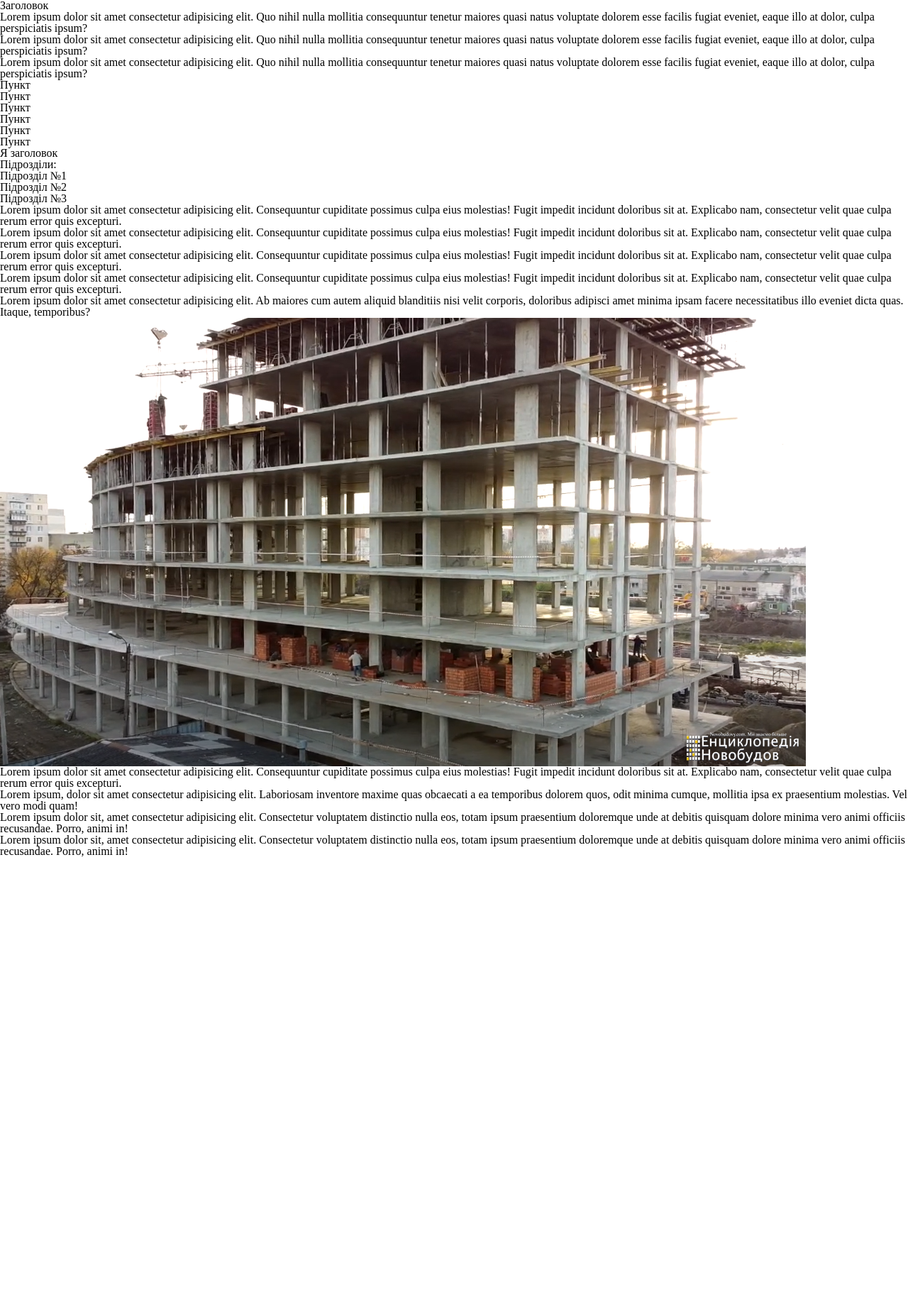
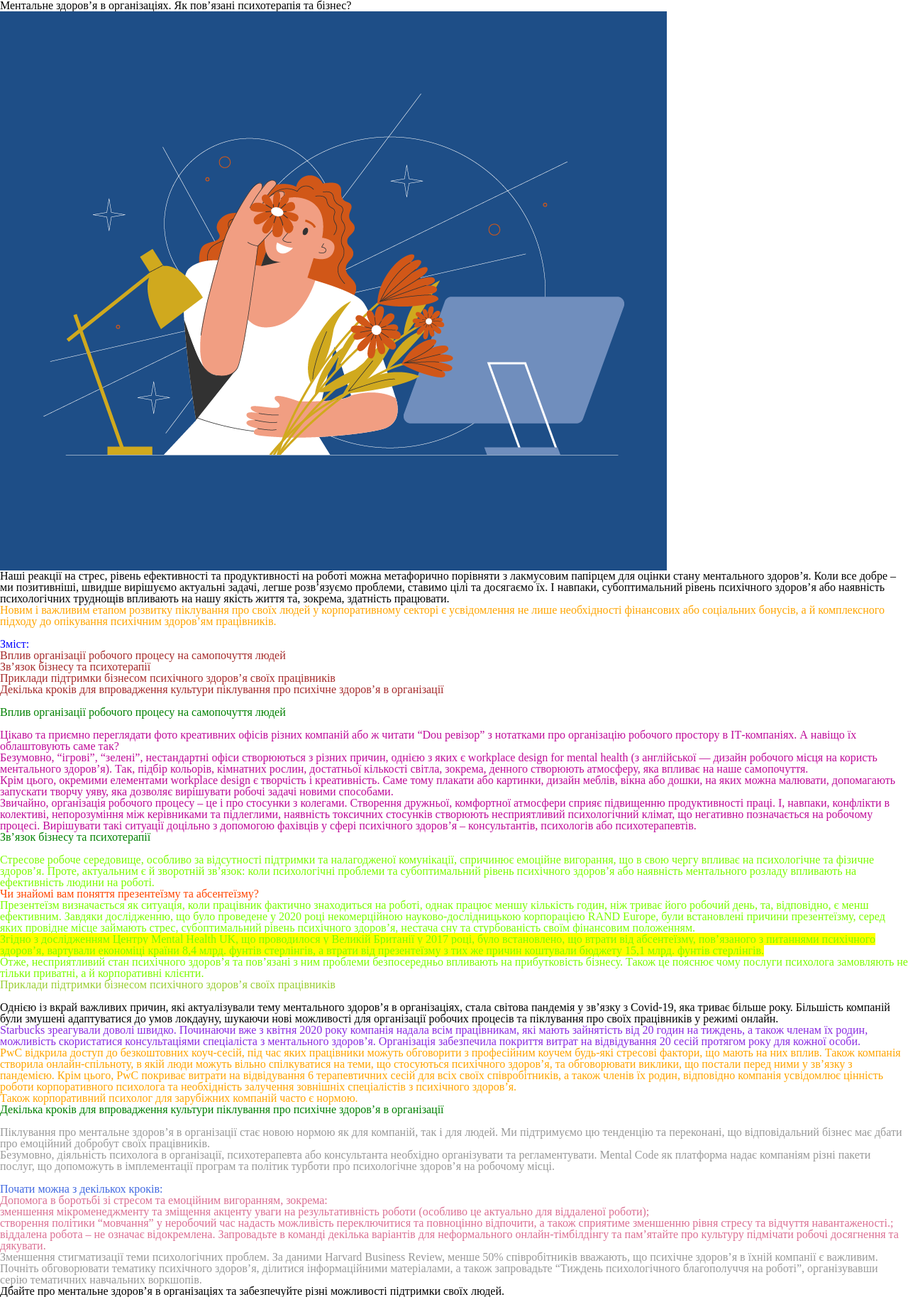
Before and after one commit to anastasiiaMek17/lessons, a PHP site: page / in a window 1280 px wide. Shown: the whole page at 71% size. Before the commit the page ends 1208 px from the top, so only its background shows below. Run offline with PHP 8.4, Linux system fonts and the light colour scheme.

Commit message:
Add files via upload

```diff
--- a/lesson_3/css/style.css
+++ b/lesson_3/css/style.css
@@ -1,179 +1,51 @@
-/* ----------------- */
-/* --RESET STYLES--- */
-/* ----------------- */
 @import url("reset.css");
 
-/* Анатомія CSS */
-
-/*
-Селектор - запит (пошук) елемента в HTML файлі
-до якого підключений данний CSS-файл
-*/
-/*
-селектор{
-	css параметр;
-	css параметр;
-	css параметр;
-	...
-	css параметр;
-}
-*/
-/* CSS параметр: */
-/* css властивість: значення властивості; */
-
-/* ----------------------------- */
-/* Типи селекторів */
-
-/* Тип №0. Селектор зірочка  */
-/* Шукаємо (робимо запит) до всіх об'єктів */
-* {
+.title{
+    color: blue;
 }
 
-/* Тип №1. Селектор тегу */
-/* Шукаємо (робимо запит) по назві тегу */
-
-/* Приклад */
-/* Звертаємось/описуємо (шукаємо, робимо запит) до УСІХ
-	тегів DIV на сторінці
-*/
-div {
-	/* color: red; */
-}
-/* Звертаємось/описуємо (шукаємо, робимо запит) до УСІХ
-	тегів A на сторінці
-*/
-a {
-	/* color: green; */
+.item2 *{
+    color: lawngreen;
 }
 
-/* Тип №2. Селектор класу */
-/* Шукаємо (робимо запит по назві класу) */
-/* спочатку КРАПКА потім ім'я класу */
-
-/* Звертаємось/описуємо
-	(шукаємо, робимо запит) до УСІХ
-	тегів з класом text на сторінці
-*/
-
-.text {
-	/* color: red; */
+.item2__text{
+    color: orangered;
 }
 
-/* Тип №3. Селектор ID */
-/* Шукаємо (робимо запит по назві ID) */
-/* спочатку # потім значення ID */
-#list {
-	/* color: red; */
+.content{
+    color: brown;
 }
 
-/* КОМБІНАЦІЇ СЕЛЕКТОРІВ */
-
-/* Усі DIV з класом text */
-div.text {
-	/* color: green; */
-}
-/* Усі теги з класами lesson
-	та text одночасно
-	НІЯКИХ ПРОБІЛІВ МІЖ КЛАСАМИ!
-*/
-.lesson.text {
-	/* color: green; */
+.item1 p{
+    color: rgb(190, 11, 152);
 }
 
-/* Звертаємось відразу до кількох класів */
-.lesson {
-	/* color: red; */
-	/* ... */
-}
-.text {
-	/* color: red; */
-	/* ... */
+#three{
+    color: yellowgreen;
 }
 
-/* Звертаємось відразу до об'єктів з класом lesson та
-	до об'єктів з класом text
- */
-
-.lesson,
-.text {
-	/* color: red; */
+.item3__text{
+    color: blueviolet;
 }
 
-/* КАСКАДНІСТЬ (ВКЛАДЕНІСТЬ) СЕЛЕКТОРІВ */
-/* ОБОВ'ЯЗКОВО ПРОБІЛ МІЖ ЕЛЕМЕНТАМИ */
 
-/* Усі теги P в середені об'єктів з класом text
-	рівень вкладеності значення немає
- */
-.text p {
-	/* color: red; */
+.item4__list{
+    color: palevioletred;
 }
 
-/* Усі об'єкти з класом lesson в середені
-	об'єктів з класом text
-*/
-.text .lesson {
+.item4>p{
+    color: #999 ;
 }
 
-/* Усі об'єкти в середені
-об'єктів з класом text */
-.text * {
-	/* color: green; */
+.text+p,
+.item3__text~p{
+    color: orange;
 }
 
-/* Усі теги P першого рівня (безпосередні)
-	в середені об'єктів з класом text
-*/
-.text > p {
-	/* color: red; */
-}
-/*
-Усі теги P які знаходяться
-далі по коду після об'єктів з класом text
-та мають той самий рівень вкладеності
-*/
-.text ~ p {
-	/* color: red; */
+[class*= "__title"]{
+    color: green ;
 }
 
-/*
-Тег P який знаходяться беспосередньо
-далі по коду після об'єктів з класом text
-та мають той самий рівень вкладеності
-*/
-.text + p {
-	/* color: red; */
+.item4__list__title{
+    color: royalblue;
 }
-
-/* Селектори атрибутів */
-[class*="__container"] {
-	/* color: green; */
-}
-
-/* -------- ПРІОРИТЕТ СЕЛЕКТОРІВ ------------ */
-/*
-Основні правила формування пріоритетів:
-1) У випадку рівнозначних селекторів більший
-пріоритет буде у останього (нижчого) по коду.
-2) Більший пріоритет завжди буде у селектора,
-який звужує (уточює, конкретизує) пошук (запит).
-3) Пріоритет у рядкових (inline) стилів
-(атрибут style="") вищий ніж у стилів
-з окремого файлу (наприклад style.css)
-4) Флаг !important перезаписує пріоритет
-(не рекомендується)
-*/
-
-/* Популярні питання */
-
-/*
-В чому різниця між .text.lesson та .text .lesson?
-*/
-/* Звертаємось до об'єктів у якого ОДНОЧАСНО є клас text
-та клас lesson */
-.text.lesson {
-}
-/* Звертаємось до об'єктів з класом lesson,
-які вкладені в об'єкти з класом text */
-.text .lesson {
-}
--- a/lesson_3/index.html
+++ b/lesson_3/index.html
@@ -1,142 +1,77 @@
 <!DOCTYPE html>
-<html lang="uk">
+<html lang="zxx">
 <head>
     <meta charset="UTF-8">
     <meta name="viewport" content="width=device-width, initial-scale=1.0">
-		<!--Варіант №3 !! Основний !! (підключення окремого файлу) -->
     <link rel="stylesheet" href="css/style.css">
-		<title>Lesson 3</title>
-		<!-- Варіант №1 (тег style) -->
-		<!--
-		<style>
-			p{
-				color: green;
-			}
-		</style>
-		 -->
+    <title>Homework3</title>
 </head>
 <body>
-		<!-- Анатомія вкладенності -->
-		<!-- Батьківський елемент для тегів P та SPAN -->
+    <header>
         <div>
-			<!-- Дочірній елемент першого рівня/безпосередній відносно тегу DIV -->
-			<p>
-				<!--
-					Дочірній елемент першого рівня/безпосередній для тегу P
-					та елемент другого рівня (вкладеності) відносно тегу DIV
-				 -->
-				<span></span>
-			</p>
+            <h1>Ментальне здоров’я в організаціях. Як пов’язані психотерапія та бізнес?</h1>
+            <img src="img/mental_health.png" alt="дівчинка з квітами">
         </div>
-		<!-- Вкладеність -->
-		<h1>Заголовок</h1>
-		<div class="text">
-			<p>
-				Lorem ipsum dolor sit amet consectetur adipisicing elit. Quo nihil nulla mollitia consequuntur tenetur maiores quasi natus voluptate dolorem esse facilis fugiat eveniet, eaque illo at dolor, culpa perspiciatis ipsum?
-			</p>
-			<p>
-				Lorem ipsum dolor sit amet consectetur adipisicing elit. Quo nihil nulla mollitia consequuntur tenetur maiores quasi natus voluptate dolorem esse facilis fugiat eveniet, eaque illo at dolor, culpa perspiciatis ipsum?
-			</p>
-			<p>
-				Lorem ipsum dolor sit amet consectetur adipisicing elit. Quo nihil nulla mollitia consequuntur tenetur maiores quasi natus voluptate dolorem esse facilis fugiat eveniet, eaque illo at dolor, culpa perspiciatis ipsum?
-			</p>
+        <p class="text">Наші реакції на стрес, рівень ефективності та продуктивності на роботі можна метафорично порівняти з
+        лакмусовим папірцем для оцінки стану ментального здоров’я. Коли все добре – ми позитивніші, швидше вирішуємо
+        актуальні задачі, легше розв’язуємо проблеми, ставимо цілі та досягаємо їх. І навпаки, субоптимальний
+        рівень психічного здоров’я або наявність психологічних труднощів впливають на нашу якість життя та,
+        зокрема, здатність працювати.</p>
+        <p>Новим i важливим етапом розвитку піклування про своїх людей у корпоративному секторі є усвідомлення не лише
+        необхідності фінансових або соціальних бонусів, а й комплексного підходу до опікування психічним здоров’ям
+        працівників.</p> <br>
+        <p class="title">Зміст:</p>
+        <ul class="content">
+        <li> <a href="#one" class="link">Вплив організації робочого процесу на самопочуття людей</a></li>
+        <li><a href="#two" class="link">Зв’язок бізнесу та психотерапії</a></li>
+        <li><a href="#three" class="link">Приклади підтримки бізнесом психічного здоров’я своїх працівників</a></li>
+        <li><a href="#four" class="link">Декілька кроків для впровадження культури піклування про психічне здоров’я в організації</a></li>
+        </ul>
+        <br>
+    </header>
+    <main>
+        <div class="item1">
+            <h2 id="one" class="item1__title">Вплив організації робочого процесу на самопочуття людей</h2> <br>
+            <p >Цікаво та приємно переглядати фото креативних офісів різних компаній або ж читати “Dou ревізор” з нотатками про організацію робочого простору в ІТ-компаніях. А навіщо їх облаштовують саме так?</p>
+            <p>Безумовно, “ігрові”, “зелені”, нестандартні офіси створюються з різних причин, однією з яких є workplace design for mental health (з англійської — дизайн робочого місця на користь ментального здоров’я). Так, підбір кольорів, кімнатних рослин, достатньої кількості світла, зокрема, денного створюють атмосферу, яка впливає на наше самопочуття.</p>
+            <p>Крім цього, окремими елементами workplace design є творчість i креативність. Саме тому плакати або картинки, дизайн меблів, вікна або дошки, на яких можна малювати, допомагають запускати творчу уяву, яка дозволяє вирішувати робочі задачі новими способами.</p>
+            <p>Звичайно, організація робочого процесу – це i про стосунки з колегами. Створення дружньої, комфортної атмосфери сприяє підвищенню продуктивності праці. І, навпаки, конфлікти в колективі, непорозуміння між керівниками та підлеглими, наявність токсичних стосунків створюють несприятливий психологічний клімат, що негативно позначається на робочому процесі. Вирішувати такі ситуації доцільно з допомогою фахівців у сфері психічного здоров’я – консультантів, психологів або психотерапевтів.</p>
         </div>
-		<ul class="list">
-			<li>Пункт</li>
-			<li>Пункт</li>
-			<li>Пункт
-				<ul class="sub-list">
-					<li>Пункт</li>
-				</ul>
-			</li>
-			<li>Пункт</li>
-			<li>Пункт</li>
-		</ul>
-		<!-- АнтиЛогічний виняток -->
-		<!-- У рядковий тег A ми МОЖЕМО вкладати конструкції,
-				у тому числі з використанням блочних, будівельних тегів
-		-->
-		<!--
-		<a href="contacts.html">
-			<div>
-				<img src="" alt="">
+        <div class="item2">
+            <h2 id="two" class="item2__title">Зв’язок бізнесу та психотерапії</h2><br>
+            <p>Стресове робоче середовище, особливо за відсутності підтримки та налагодженої комунікації, спричинює емоційне вигорання, що в свою чергу впливає на психологічне та фізичне здоров’я. Проте, актуальним є й зворотній зв’язок: коли психологічні проблеми та субоптимальний рівень психічного здоров’я або наявність ментального розладу впливають на ефективність людини на роботі.</p>
+            <p class="item2__text">Чи знайомі вам поняття презентеїзму та абсентеїзму?</p>
+            <p>Презентеїзм визначається як ситуація, коли працівник фактично знаходиться на роботі, однак працює меншу кількість годин, ніж триває його робочий день, та, відповідно, є менш ефективним.
+            Завдяки дослідженню, що було проведене у 2020 році некомерційною науково-дослідницькою корпорацією RAND Europe, були встановлені причини презентеїзму, серед яких провідне місце займають стрес, субоптимальний рівень психічного здоров’я, нестача сну та стурбованість своїм фінансовим положенням.</p>
+            <mark>Згідно з дослідженням Центру Mental Health UK, що проводилося у Великій Британії у 2017 році, було встановлено, що втрати від абсентеїзму, пов’язаного з питаннями психічного здоров’я, вартували економіці країни 8,4 млрд. фунтів стерлінгів, а втрати від презентеїзму з тих же причин коштували бюджету 15,1 млрд. фунтів стерлінгів.</mark>
+            <p>Отже, несприятливий стан психічного здоров’я та пов’язані з ним проблеми безпосередньо впливають на прибутковість бізнесу. Також це пояснює чому послуги психолога замовляють не тільки приватні, а й корпоративні клієнти.</p>
         </div>
-			<div>
-				<p>
-					Lorem ipsum dolor sit, amet consectetur adipisicing elit. Consequuntur asperiores, laudantium nam vel, praesentium ut id minima autem architecto numquam similique suscipit consequatur quas harum libero? Error labore veritatis tempore.
-				</p>
+        <div class="item3" >
+            <h2 id="three" class="item3__title">Приклади підтримки бізнесом психічного здоров’я своїх працівників</h2> <br>
+            <p>Однією із вкрай важливих причин, які актуалізували тему ментального здоров’я в організаціях, стала світова пандемія у зв’язку з Covid-19, яка триває більше року. Більшість компаній були змушені адаптуватися до умов локдауну, шукаючи нові можливості для організації робочих процесів та піклування про своїх працівників у режимі онлайн.</p>
+            <p class="item3__text">Starbucks зреагували доволі швидко. Починаючи вже з квітня 2020 року компанія надала всім працівникам, які мають зайнятість від 20 годин на тиждень, а також членам їх родин, можливість скористатися консультаціями спеціаліста з ментального здоров’я. Організація забезпечила покриття витрат на відвідування 20 сесій протягом року для кожної особи.</p>
+            <p>PwC відкрила доступ до безкоштовних коуч-сесій, під час яких працівники можуть обговорити з професійним коучем будь-які стресові фактори, що мають на них вплив. Також компанія створила онлайн-спільноту, в якій люди можуть вільно спілкуватися на теми, що стосуються психічного здоров’я, та обговорювати виклики, що постали перед ними у зв’язку з пандемією. Крім цього, PwC покриває витрати на відвідування 6 терапевтичних сесій для всіх своїх співробітників, а також членів їх родин, відповідно компанія усвідомлює цінність роботи корпоративного психолога та необхідність залучення зовнішніх спеціалістів з психічного здоров’я.</p>
+            <p>Також корпоративний психолог для зарубіжних компаній часто є нормою.</p>
         </div>
-		</a>
-		 -->
-		<!-- Введення в CSS -->
-		<!--
-			Ім'я класу ми не можемо починати з цифри
-			У тега може бути безліч класів
-		 -->
-		<h1>Я заголовок</h1>
-		<h2>Підрозділи:</h2>
-		<ul id="list">
-			<li>
-				<a href="">Підрозділ №1</a>
-			</li>
-			<li>
-				<a href="">Підрозділ №2</a>
-			</li>
-			<li>
-				<a href="">Підрозділ №3</a>
-			</li>
-		</ul>
-		<div id="some-text" class="text">
-			<!--Варіант №2 (рядковий метод) (Атрибут style) -->
-			<p> <!-- style="пишемо стилі" -->
-				Lorem ipsum dolor sit amet consectetur adipisicing elit. Consequuntur cupiditate possimus culpa eius molestias! Fugit impedit incidunt doloribus sit at. Explicabo nam, consectetur velit quae culpa rerum error quis excepturi.
-			</p>
-			<p>
-				Lorem ipsum dolor sit amet consectetur adipisicing elit. Consequuntur cupiditate possimus culpa eius molestias! Fugit impedit incidunt doloribus sit at. Explicabo nam, consectetur velit quae culpa rerum error quis excepturi.
-			</p>
-			<p>
-				Lorem ipsum dolor sit amet consectetur adipisicing elit. Consequuntur cupiditate possimus culpa eius molestias! Fugit impedit incidunt doloribus sit at. Explicabo nam, consectetur velit quae culpa rerum error quis excepturi.
-			</p>
-			<p>
-				Lorem ipsum dolor sit amet consectetur adipisicing elit. Consequuntur cupiditate possimus culpa eius molestias! Fugit impedit incidunt doloribus sit at. Explicabo nam, consectetur velit quae culpa rerum error quis excepturi.
-			</p>
-			<div>
-				<p>
-					Lorem ipsum dolor sit amet consectetur adipisicing elit. Ab maiores cum autem aliquid blanditiis nisi velit corporis, doloribus adipisci amet minima ipsam facere necessitatibus illo eveniet dicta quas. Itaque, temporibus?
-				</p>
+        <div class="item4" >
+            <h2 id="four" class="item4__title">Декілька кроків для впровадження культури піклування про психічне здоров’я в організації</h2><br>
+            <p>Піклування про ментальне здоров’я в організації стає новою нормою як для компаній, так і для людей. Ми підтримуємо цю тенденцію та переконані, що відповідальний бізнес має дбати про емоційний добробут своїх працівників.</p>
+            <p>Безумовно, діяльність психолога в організації, психотерапевта або консультанта необхідно організувати та регламентувати. Mental Code як платформа надає компаніям різні пакети послуг, що допоможуть в імплементації програм та політик турботи про психологічне здоров’я на робочому місці.</p>
+            <div class="item4__list"> <br>
+             <h3 class="item4__list__title">Почати можна з декількох кроків:</h3>
+             <p>Допомога в боротьбі зі стресом та емоційним вигоранням, зокрема:</p>
+             <ol>
+                <li>зменшення мікроменеджменту та зміщення акценту уваги на результативність роботи (особливо це актуально для віддаленої роботи);</li>
+                <li>створення політики “мовчання” у неробочий час надасть можливість переключитися та повноцінно відпочити, а також сприятиме зменшенню рівня стресу та відчуття навантаженості.;</li>
+                <li>віддалена робота – не означає відокремлена. Запровадьте в команді декілька варіантів для неформального онлайн-тімбілдінгу та пам’ятайте про культуру підмічати робочі досягнення та дякувати.</li>
+             </ol>
             </div>
-		</div>
-		<div class="lesson">
-			<img src="img/01.png" alt="">
-			<p>
-				Lorem ipsum dolor sit amet consectetur adipisicing elit. Consequuntur cupiditate possimus culpa eius molestias! Fugit impedit incidunt doloribus sit at. Explicabo nam, consectetur velit quae culpa rerum error quis excepturi.
-			</p>
+            <p>Зменшення стигматизації теми психологічних проблем. За даними Harvard Business Review, менше 50% співробітників вважають, що психічне здоров’я в їхній компанії є важливим. Почніть обговорювати тематику психічного здоров’я, ділитися інформаційними матеріалами, а також запровадьте “Тиждень психологічного благополуччя на роботі”, організувавши серію тематичних навчальних воркшопів.</p>
 
         </div>
-
-		<section class="main">
-			<div class="main__container">
-				<h1 class="main__title title"></h1>
-				<!-- контент -->
-				<p>Lorem ipsum, dolor sit amet consectetur adipisicing elit. Laboriosam inventore maxime quas obcaecati a ea temporibus dolorem quos, odit minima cumque, mollitia ipsa ex praesentium molestias. Vel vero modi quam!</p>
-			</div>
-		</section>
-		<section class="about">
-			<div class="about__container">
-				<h2 class="about__caption title"></h2>
-				<!-- контент -->
-				<p>Lorem ipsum dolor sit, amet consectetur adipisicing elit. Consectetur voluptatem distinctio nulla eos, totam ipsum praesentium doloremque unde at debitis quisquam dolore minima vero animi officiis recusandae. Porro, animi in!</p>
-			</div>
-		</section>
-		<section class="contacts">
-			<div class="contacts__container">
-				<h2 class="contacts__label title"></h2>
-				<!-- контент -->
-				<p>Lorem ipsum dolor sit, amet consectetur adipisicing elit. Consectetur voluptatem distinctio nulla eos, totam ipsum praesentium doloremque unde at debitis quisquam dolore minima vero animi officiis recusandae. Porro, animi in!</p>
-			</div>
-		</section>
-
-
-
+    </main>
+    <footer>
+        <h2>Дбайте про ментальне здоров’я в організаціях та забезпечуйте різні можливості підтримки своїх людей. </h2>
+    </footer>
 </body>
 </html>
```
Also changed, not shown: lesson_3/img/mental_health.png (added). Lines whose indentation alone changed are shown as unchanged.
